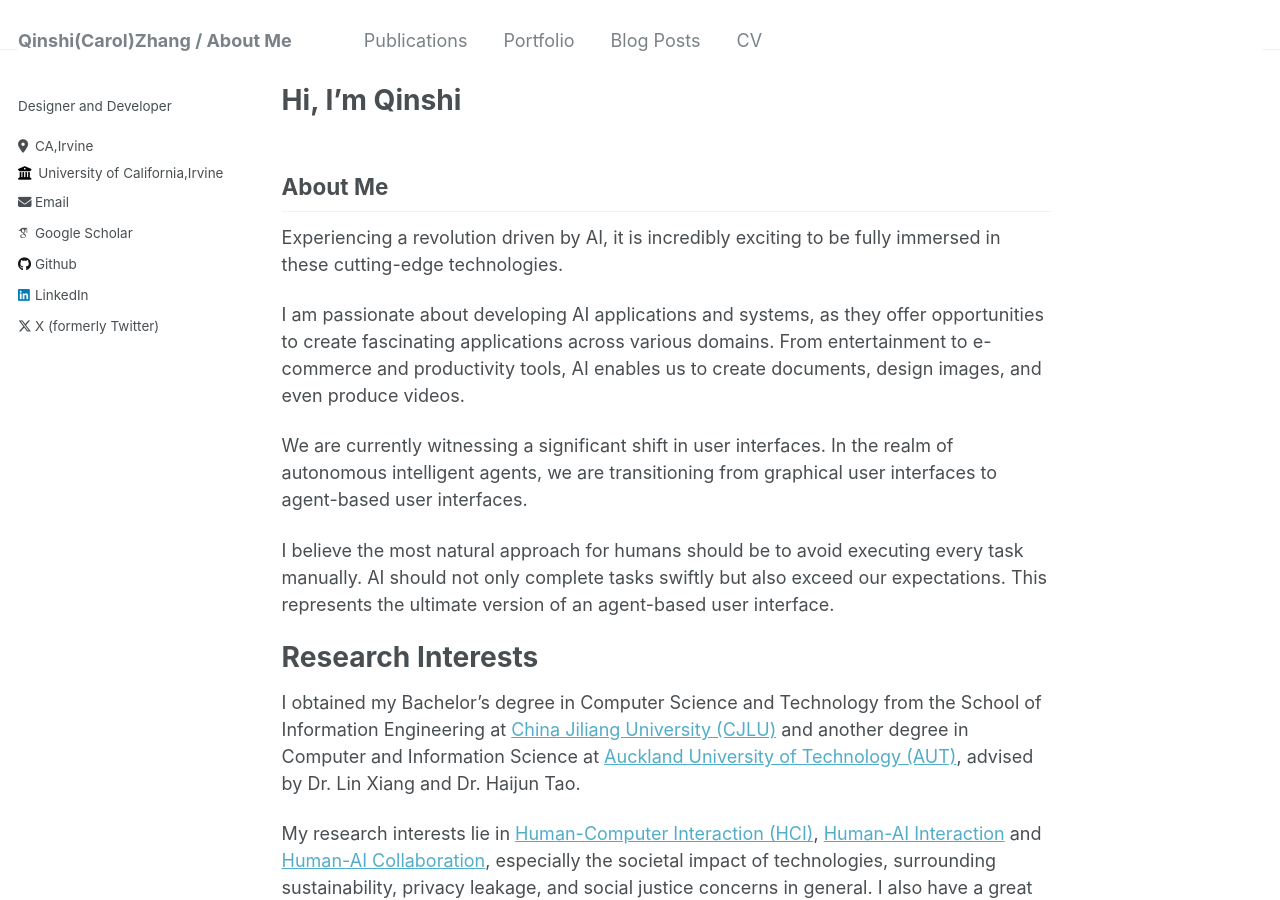
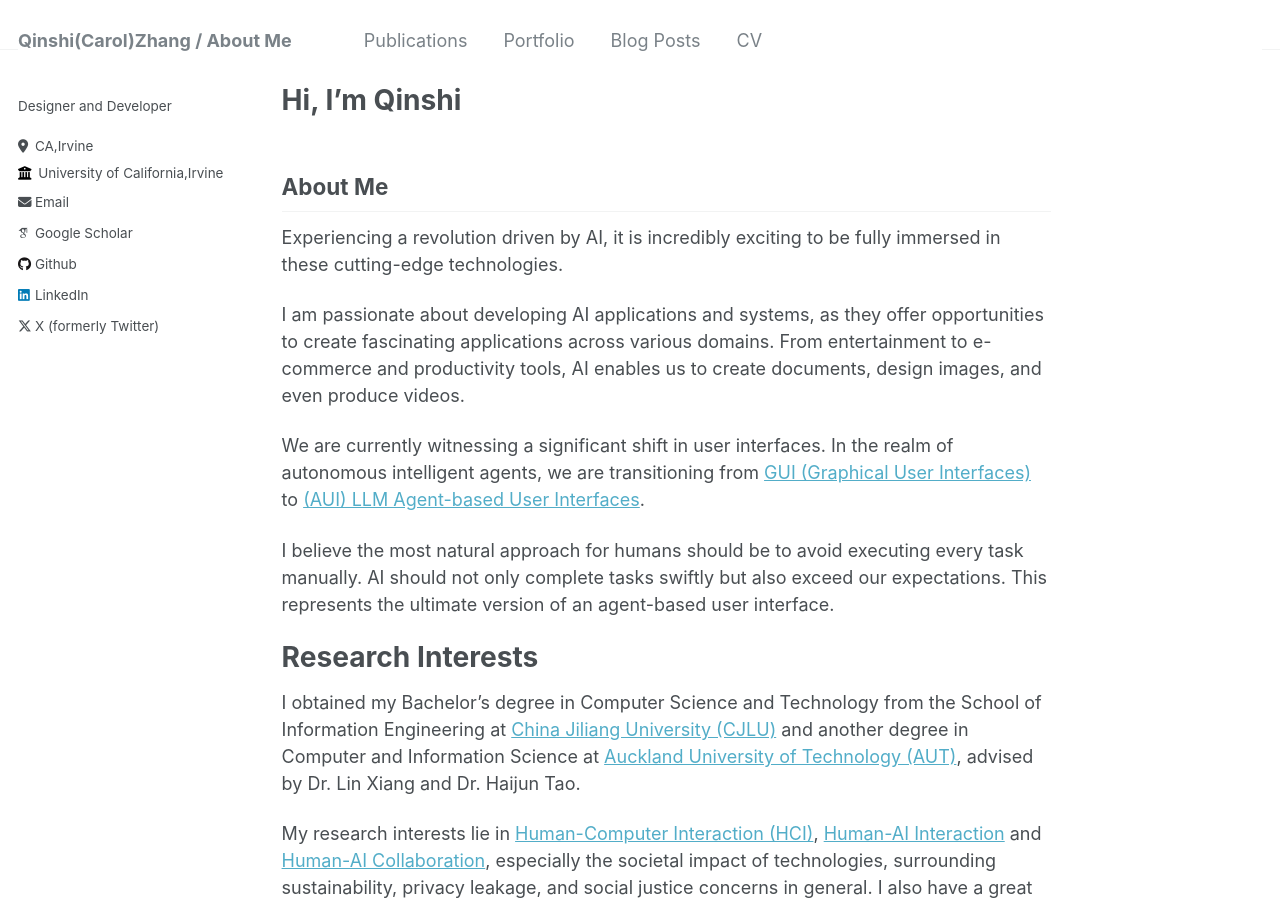
Before and after one commit to Carolzhangzz/AcademicWeb, a Jekyll site: the page built from _pages/about.md, in a window 1280 px wide and 900 px high. Built offline with Jekyll 4.4.1, drawn with Linux system fonts in a browser that asks for light colours; some web fonts are replaced.

Commit message:
Update about.md

```diff
--- a/_pages/about.md
+++ b/_pages/about.md
@@ -13,7 +13,7 @@ Experiencing a revolution driven by AI, it is incredibly exciting to be fully im
 I am passionate about developing AI applications and systems, as they offer opportunities to create fascinating applications across various domains.
 From entertainment to e-commerce and productivity tools, AI enables us to create documents, design images, and even produce videos.
 
-We are currently witnessing a significant shift in user interfaces. In the realm of autonomous intelligent agents, we are transitioning from graphical user interfaces to agent-based user interfaces.
+We are currently witnessing a significant shift in user interfaces. In the realm of autonomous intelligent agents, we are transitioning from [GUI (Graphical User Interfaces)](#) to [(AUI) LLM Agent-based User Interfaces](#).
 
 I believe the most natural approach for humans should be to avoid executing every task manually. AI should not only complete tasks swiftly but also exceed our expectations. This represents the ultimate version of an agent-based user interface.
 
```
